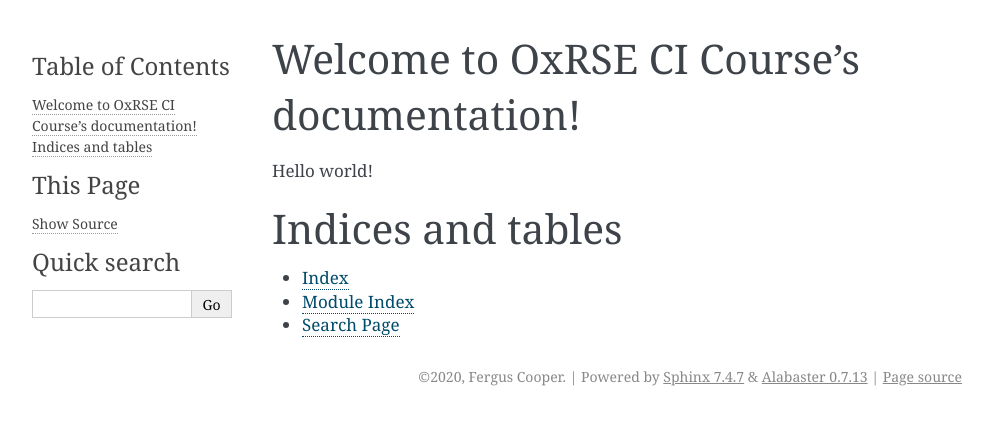
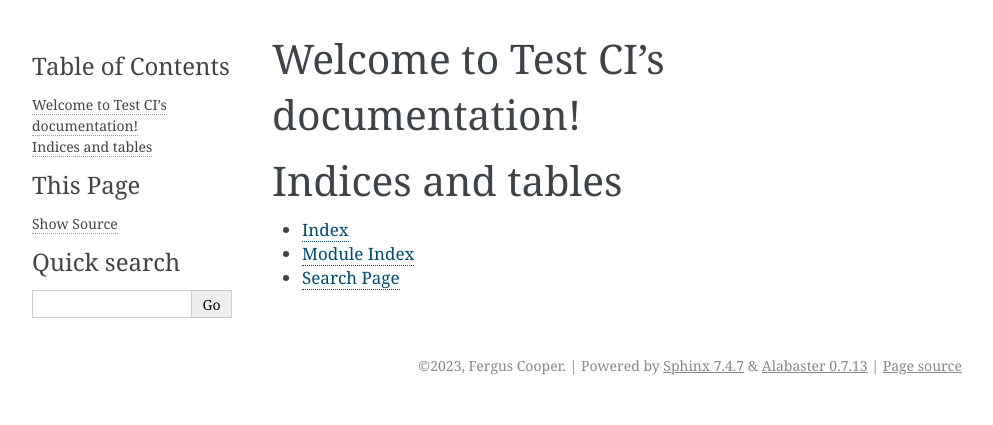
Before and after one commit to fcooper8472/test_ci, a Sphinx documentation site: the page built from docs/index.rst, in a window 1280 px wide. Shown: the top 425 px of the page, without its empty margins (148-1141 px from the left). Built offline with Sphinx 7.4.7, drawn with Linux system fonts in a browser that asks for light colours.

Commit message:
Update docs

```diff
--- a/docs/conf.py
+++ b/docs/conf.py
@@ -1,52 +1,27 @@
 # Configuration file for the Sphinx documentation builder.
 #
-# This file only contains a selection of the most common options. For a full
-# list see the documentation:
+# For the full list of built-in configuration values, see the documentation:
 # https://www.sphinx-doc.org/en/master/usage/configuration.html
 
-# -- Path setup --------------------------------------------------------------
+# -- Project information -----------------------------------------------------
+# https://www.sphinx-doc.org/en/master/usage/configuration.html#project-information
 
-# If extensions (or modules to document with autodoc) are in another directory,
-# add these directories to sys.path here. If the directory is relative to the
-# documentation root, use os.path.abspath to make it absolute, like shown here.
-#
-# import os
-# import sys
-# sys.path.insert(0, os.path.abspath('.'))
-
-
-# -- Project information -----------------------------------------------------
-
-project = 'OxRSE CI Course'
-copyright = '2020, Fergus Cooper'
+project = 'Test CI'
+copyright = '2023, Fergus Cooper'
 author = 'Fergus Cooper'
 
+# -- General configuration ---------------------------------------------------
+# https://www.sphinx-doc.org/en/master/usage/configuration.html#general-configuration
 
-# -- General configuration ---------------------------------------------------
+extensions = []
 
-# Add any Sphinx extension module names here, as strings. They can be
-# extensions coming with Sphinx (named 'sphinx.ext.*') or your custom
-# ones.
-extensions = [
-]
-
-# Add any paths that contain templates here, relative to this directory.
 templates_path = ['_templates']
-
-# List of patterns, relative to source directory, that match files and
-# directories to ignore when looking for source files.
-# This pattern also affects html_static_path and html_extra_path.
 exclude_patterns = ['_build', 'Thumbs.db', '.DS_Store']
 
 
+
 # -- Options for HTML output -------------------------------------------------
+# https://www.sphinx-doc.org/en/master/usage/configuration.html#options-for-html-output
 
-# The theme to use for HTML and HTML Help pages.  See the documentation for
-# a list of builtin themes.
-#
 html_theme = 'alabaster'
-
-# Add any paths that contain custom static files (such as style sheets) here,
-# relative to this directory. They are copied after the builtin static files,
-# so a file named "default.css" will overwrite the builtin "default.css".
-html_static_path = []
+html_static_path = ['_static']
--- a/docs/index.rst
+++ b/docs/index.rst
@@ -1,16 +1,16 @@
-.. OxRSE CI Course documentation master file, created by
-   sphinx-quickstart on Mon Nov 23 15:05:16 2020.
+.. Test CI documentation master file, created by
+   sphinx-quickstart on Wed May 24 11:04:41 2023.
    You can adapt this file completely to your liking, but it should at least
    contain the root `toctree` directive.
 
-Welcome to OxRSE CI Course's documentation!
-===========================================
+Welcome to Test CI's documentation!
+===================================
 
 .. toctree::
    :maxdepth: 2
    :caption: Contents:
 
-Hello world!
+
 
 Indices and tables
 ==================
```
Also changed, not shown: 1 other file.
